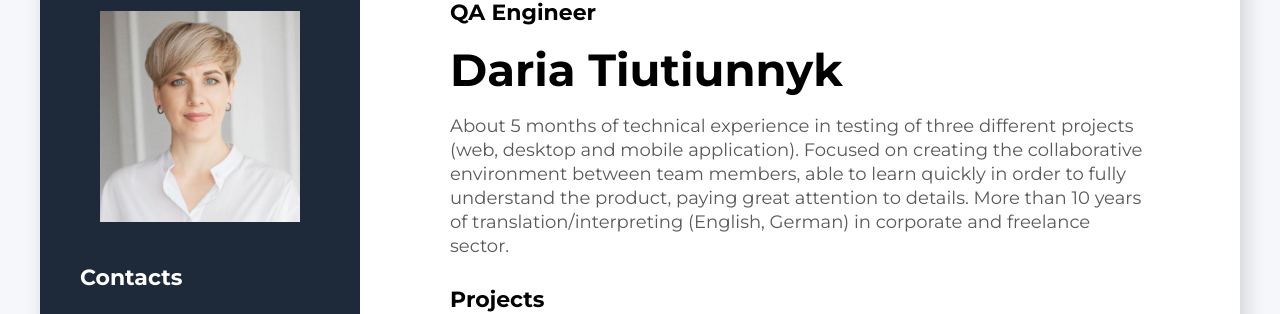
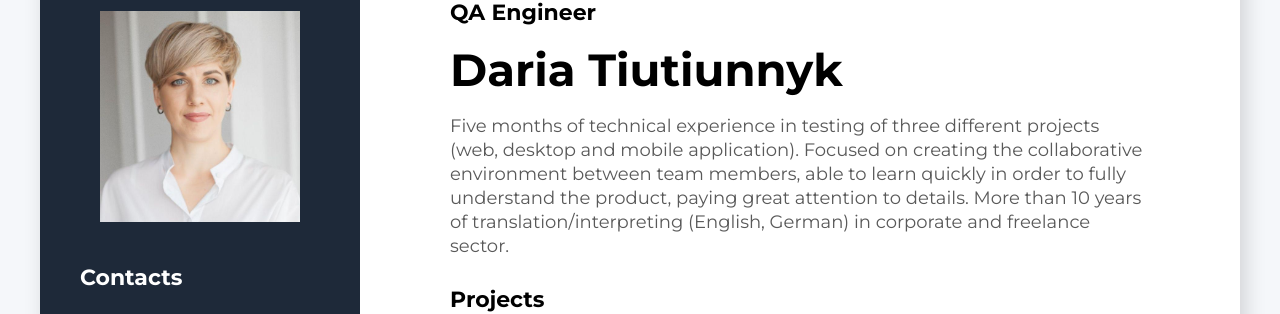
Before and after one commit to daria-tiutiunnyk/cv, a plain HTML site: page index.html in a window 1280 px wide. Shown: the part 89-403 px from the top of the page. Drawn offline with Linux system fonts and the light colour scheme.

Commit message:
Adds "five months"

```diff
--- a/index.html
+++ b/index.html
@@ -114,7 +114,7 @@
           <h3 class="profession">QA Engineer</h3>
           <h1 class="name">Daria Tiutiunnyk</h1>
           <p class="description">
-            About 5 months of technical experience in testing of three different
+            Five months of technical experience in testing of three different
             projects (web, desktop and mobile application). Focused on creating
             the collaborative environment between team members, able to learn
             quickly in order to fully understand the product, paying great
```
